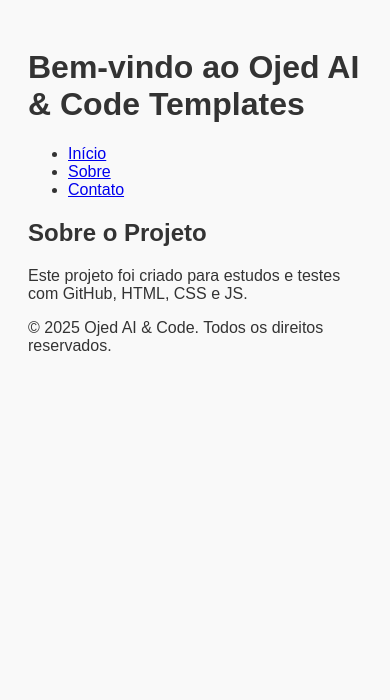
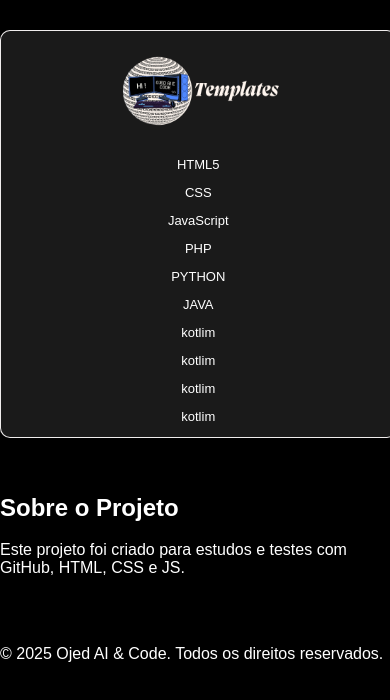
Before and after one commit to Ojedaiecode/github01, a plain HTML site: page index.html in a window 390 px wide. Drawn offline with Linux system fonts and the light colour scheme.

Commit message:
Atualizado header com responsividade e adição da nova logo

```diff
--- a/index.html
+++ b/index.html
@@ -12,16 +12,28 @@
 
     <!-- Cabeçalho do site -->
     <header>
-        <h1>Bem-vindo ao Ojed AI & Code Templates</h1>
-        <nav>
-            <!-- Menu de navegação (pode adicionar depois) -->
-            <ul>
-                <li><a href="#">Início</a></li>
-                <li><a href="#">Sobre</a></li>
-                <li><a href="#">Contato</a></li>
-            </ul>
-        </nav>
+        <div class="container">
+            <div class="logo">
+                <img src="./assets/img/img01.png" alt="Ojed AI Code Templates">
+            </div>
+            <nav class="menu-principal">
+                <ul>
+                    <li><a href="#">HTML5</a></li>
+                    <li><a href="#">CSS</a></li>
+                    <li><a href="#">JavaScript</a></li>
+                    <li><a href="#">PHP</a></li>
+                    <li><a href="#">PYTHON</a></li>
+                    <li><a href="#">JAVA</a></li>
+                    <li><a href="#">kotlim</a></li>
+                    <li><a href="#">kotlim</a></li>
+                    <li><a href="#">kotlim</a></li>
+                    <li><a href="#">kotlim</a></li>
+                </ul>
+            </nav>
+        </div>
     </header>
+<br>
+<br>
 
     <!-- Conteúdo principal da página -->
     <main>
@@ -30,6 +42,9 @@
             <p>Este projeto foi criado para estudos e testes com GitHub, HTML, CSS e JS.</p>
         </section>
     </main>
+
+<br>
+<br>
 
     <!-- Rodapé -->
     <footer>
--- a/style/style.css
+++ b/style/style.css
@@ -1,6 +1,211 @@
 body {
-  background-color: #f9f9f9;
-  font-family: Arial, sans-serif;
-  color: #333;
-  padding: 20px;
+  background-color: #000; /* Preto total */
+  color: #fff;            /* Texto branco para contraste */
+  font-family: 'Arial', sans-serif;
+  margin: 0;
+  padding: 0;
 }
+
+/* Aqui estilizamos o container, que está DENTRO do header */
+header .container {
+  width: 85%; /* Reduz um pouco a largura total do container */
+  max-width: 1700px; /* Limita o tamanho máximo para manter legibilidade */
+  height: 120px; /* Altura fixa do container */
+  margin: 0 auto; /* Centraliza horizontalmente na tela */
+  border: 1px solid rgba(255, 252, 252, 0.932); /* Borda branca bem sutil */
+  border-radius: 10px; /* Cantos arredondados para visual moderno */
+  padding: 20px; /* Espaçamento interno padrão */
+  display: flex; /* Ativa layout flexível para organizar os itens */
+  justify-content: space-between; /* Espaço entre logo e nav */
+  align-items: center; /* Alinha verticalmente ao centro */
+  background-color: #1a1a1a; /* Fundo mais claro que o body pra destacar */
+}
+
+header {
+  margin-top: 30px; /* Distância entre o topo da página e o header */
+}
+
+.logo img {
+  width: 330px;
+  height: auto;
+}
+
+nav ul {
+  list-style: none; /* Remove as bolinhas padrão */
+  display: flex; /* Coloca os itens em linha */
+  flex-wrap: wrap; /* <- Esse aqui é o mágico */
+  gap: 30px; /* Espaço entre os itens */
+  padding: 0; /* Remove espaçamento interno padrão */
+  margin: 0;  /* Remove espaçamento externo padrão */
+}
+
+nav ul li a {
+  color: #fff; /* Cor branca nos links */
+  text-decoration: none; /* Remove sublinhado */
+  font-size: 16px; /* Tamanho da fonte (pode ajustar) */
+}
+
+nav {
+  padding-right: 500px; /* espaçamento dos links no containerr */
+}
+
+nav ul {
+  width: 600px; /* ou o valor que quiser */
+}
+
+nav ul li a:hover {
+  color: #00ffcc; /* muda a cor do texto */
+  text-shadow: 0 0 5px #00ffcc; /* adiciona um brilho sutil */
+  transition: 0.3s ease-in-out; /* deixa o efeito suave */
+}
+
+
+
+
+/* =============== NOTEBOOKS GRANDES (1366px até 1600px) =============== */
+@media screen and (max-width: 1600px) {
+  header .container {
+    width: 90%;
+    padding: 18px;
+  }
+
+  .logo img {
+    width: 300px;
+  }
+
+  nav {
+    padding-right: 300px;
+  }
+
+  nav ul {
+    gap: 25px;
+    width: auto;
+  }
+
+  nav ul li a {
+    font-size: 16px;
+  }
+}
+
+
+/* =============== NOTEBOOKS MÉDIOS E PEQUENOS (1024px até 1365px) =============== */
+@media screen and (max-width: 1365px) {
+  header .container {
+    width: 95%;
+    padding: 15px;
+  }
+
+  .logo img {
+    width: 250px;
+  }
+
+  nav {
+    padding-right: 100px;
+  }
+
+  nav ul {
+    width: auto;
+    gap: 20px;
+  }
+
+  nav ul li a {
+    font-size: 15px;
+  }
+}
+
+
+/* =============== TABLETS (769px até 1023px) =============== */
+@media screen and (max-width: 1023px) {
+  header .container {
+    flex-direction: column;
+    align-items: center;
+    height: auto;
+    padding: 20px 10px;
+    width: 90%;
+  }
+
+  .logo img {
+    width: 220px;
+    margin-bottom: 15px;
+  }
+
+  nav {
+    padding: 0;
+    width: 100%;
+    text-align: center;
+  }
+
+  nav ul {
+    flex-direction: row;
+    flex-wrap: wrap;
+    justify-content: center;
+    gap: 15px;
+    width: 100%;
+  }
+
+  nav ul li a {
+    font-size: 14px;
+  }
+}
+
+
+/* =============== CELULARES GRANDES (entre 481px e 768px) =============== */
+@media screen and (max-width: 768px) {
+  header .container {
+    flex-direction: column;
+    align-items: center;
+    height: auto;
+    padding: 15px;
+    width: 92%;
+  }
+
+  .logo img {
+    width: 200px;
+    margin-bottom: 15px;
+  }
+
+  nav {
+    padding: 0;
+    width: 100%;
+    text-align: center;
+  }
+
+  nav ul {
+    flex-direction: column;
+    align-items: center;
+    gap: 12px;
+    width: 100%;
+  }
+
+  nav ul li a {
+    font-size: 13.5px;
+  }
+}
+
+
+/* =============== CELULARES PEQUENOS (até 480px) =============== */
+@media screen and (max-width: 480px) {
+  header .container {
+    flex-direction: column;
+    align-items: center;
+    height: auto;
+    padding: 12px;
+    width: 95%;
+  }
+
+  .logo img {
+    width: 170px;
+    margin-bottom: 12px;
+  }
+
+  nav ul {
+    gap: 10px;
+  }
+
+  nav ul li a {
+    font-size: 13px;
+  }
+}
+
+
+/* =============== MAIN INICIO =============== */
```
Also changed, not shown: assets/img/img01.png (added).
